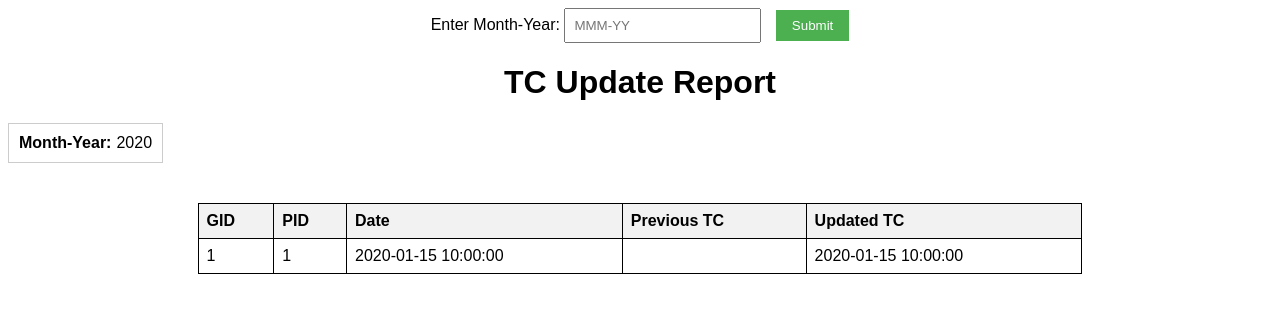
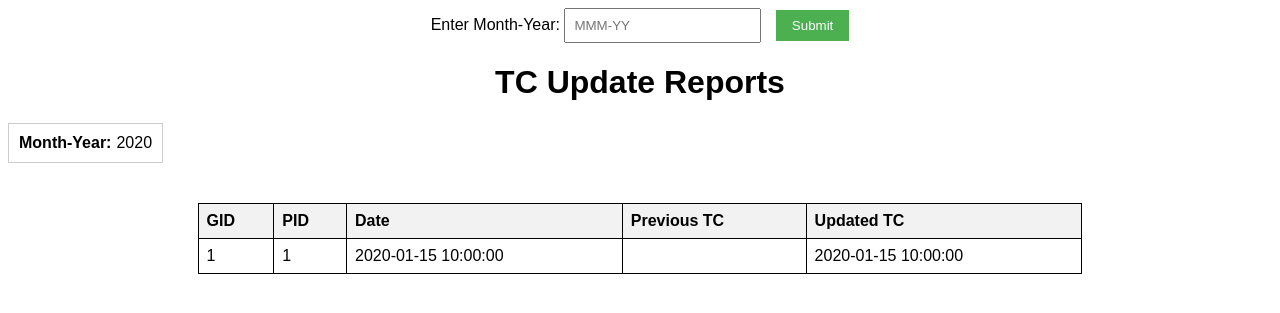
Before and after one commit to ajay-baviskar/eventsourcing-python, a Flask app: template templates/tc_report.html in a window 1280 px wide. Shown: the top 313 px of the page. Run offline with Flask 3, Linux system fonts and the light colour scheme; the template is opened without the code that fills it: most values are stand-ins (such as "Sample title", 1, 10 or a date in 2020); parts of the project's set-up code (start-up, migrations or seed data) failed here and were passed over.

Commit message:
Changes to UI

```diff
--- a/templates/tc_report.html
+++ b/templates/tc_report.html
@@ -93,7 +93,7 @@
       </form>
     </div>
 
-    <h1>TC Update Report</h1>
+    <h1>TC Update Reports</h1>
 
     <div class="info-box">
       <span class="info-label">Month-Year:</span>{{ mon_year }}
```
